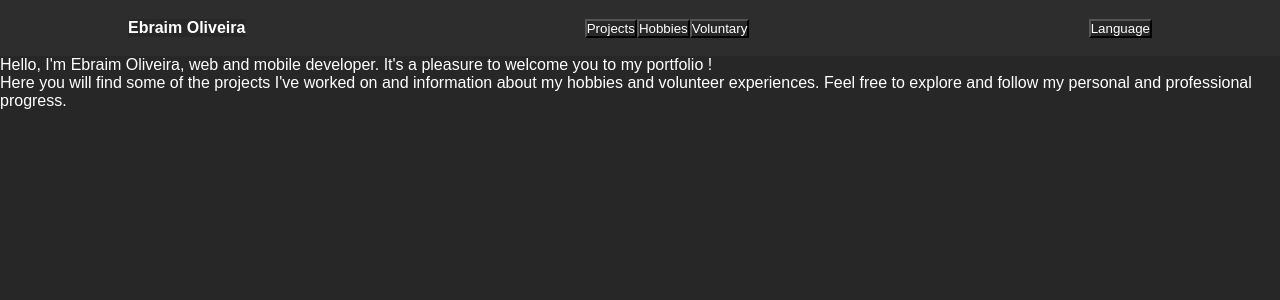
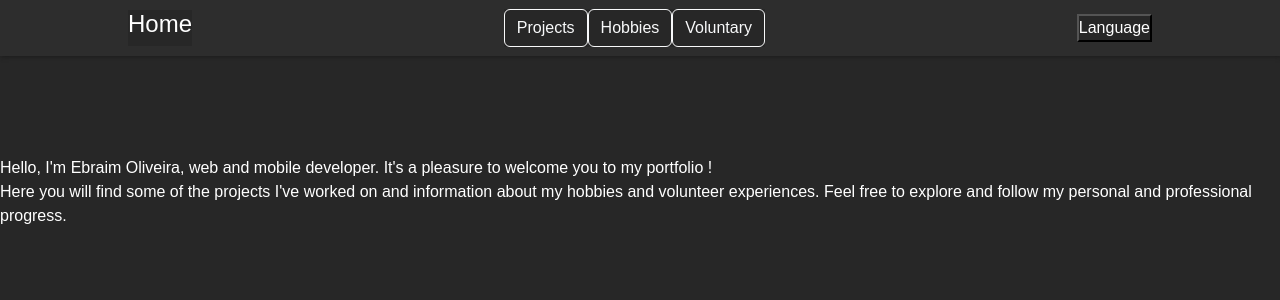
Before and after one commit to EbraimOliveira/EbraimOliveira.github.io, a React (Create React App) app: page / in a window 1280 px wide. Shown: the top 300 px of the page. Built offline with nearby package versions, Linux system fonts and the light colour scheme.

Commit message:
chore add bootstrap framework

```diff
--- a/public/index.html
+++ b/public/index.html
@@ -4,6 +4,7 @@
 <head>
   <meta charset="utf-8" />
   <link rel="icon" href="%PUBLIC_URL%/favicon.ico" />
+  <link rel="stylesheet" href="	https://cdn.jsdelivr.net/npm/bootstrap@5.3.2/dist/css/bootstrap.min.css">
   <meta name="viewport" content="width=device-width, initial-scale=1" />
   <meta name="theme-color" content="#000000" />
   <meta name="description" content="Web site created using create-react-app" />
--- a/src/components/Header.tsx
+++ b/src/components/Header.tsx
@@ -20,7 +20,7 @@ export default function Header() {
     return (
       <button
         onClick={() => handleClick(route)}
-        className='navigation_button'
+        type="button" className="btn btn-outline-light"
       >
         {label}
       </button>
@@ -31,10 +31,21 @@ export default function Header() {
     navigate(`/${route}`);
   };
 
+  const currencyRoute = (route: string) => {
+    const routes: { [key: string]: string } = {
+      '/': toHomeBtn,
+      '/projects': toProjectsBtn,
+      '/hobbies': toHobbiesBtn,
+      '/voluntary': toVoluntaryBtn
+    }
+    return routes[route]
+  };
+
+
   return (
     <header className='header'>
       <div>
-        <h4>Ebraim Oliveira</h4>
+        <h4>{currencyRoute(location.pathname)}</h4>
       </div>
       <div className='navigation_header'>
         {location.pathname !== '/' && renderNavButton('', toHomeBtn)}
--- a/src/styles/header.css
+++ b/src/styles/header.css
@@ -10,4 +10,10 @@
   box-shadow: 1px 1px 4px var(--color-dark4);
   height: 3.5em;
   padding: 0% 10%;
+  margin-bottom: 100px;
 };
+
+.navigation_button {
+    background-color: var(--color-dark2);
+    padding: 10px;
+};
--- a/src/styles/home.css
+++ b/src/styles/home.css
@@ -1,3 +1,3 @@
 #home {
-   background-image: url(../../assets/por_do_Sol.jpg);
+   /* background-image: url(../../assets/por_do_Sol.jpg); */
 };
```
